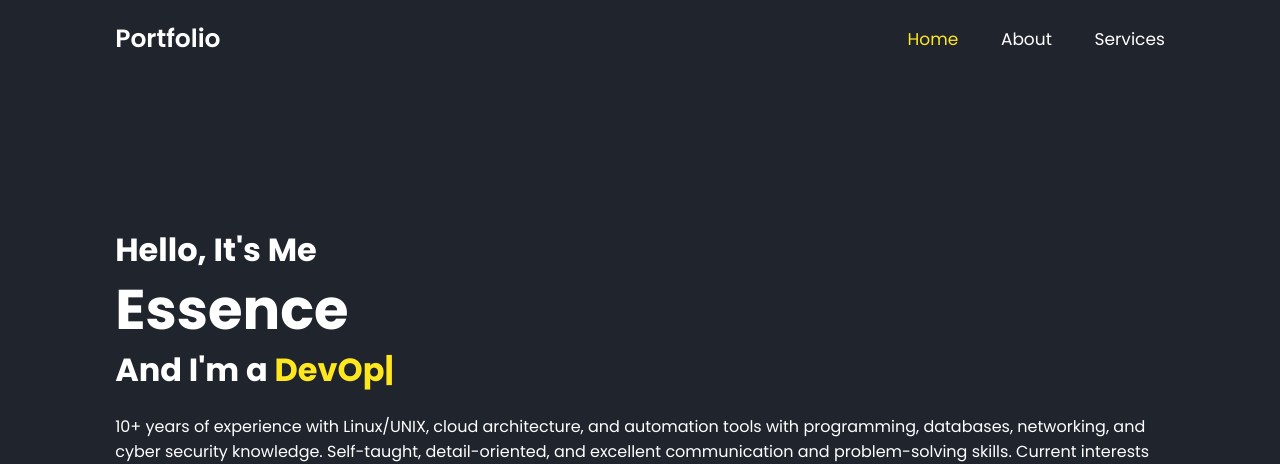
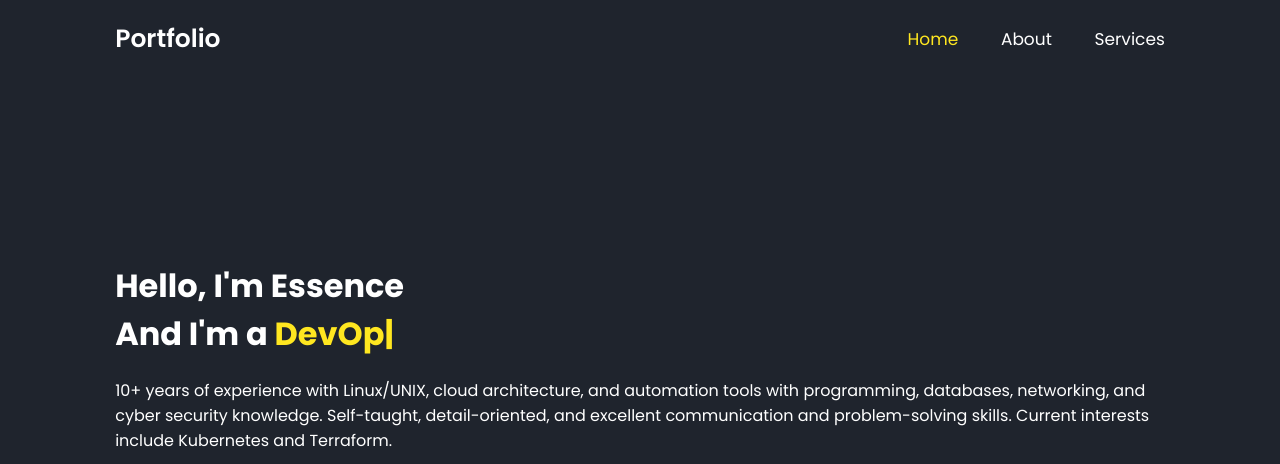
Before and after one commit to EssenceCodes/EssenceCodes.github.io, a plain HTML site: page index.html in a window 1280 px wide. Shown: the top 464 px of the page. Drawn offline with nearby package versions, Linux system fonts and the light colour scheme.

Commit message:
Content change

```diff
--- a/index.html
+++ b/index.html
@@ -37,8 +37,7 @@
     <!-- home section design  -->
     <section class="home" id="home">
         <div class="home-content">
-            <h3>Hello, It's Me</h3>
-            <h1>Essence</h1>
+            <h3>Hello, I'm Essence</h3>
             <h3>And I'm a <span class="multiple-text"></span></h3>
             <p>10+ years of experience with Linux/UNIX, cloud architecture, and automation tools with programming, databases, networking, and cyber security knowledge. Self-taught, detail-oriented, and excellent communication and problem-solving skills. Current interests include Kubernetes and Terraform.</p>
             <div class="social-media">
```
